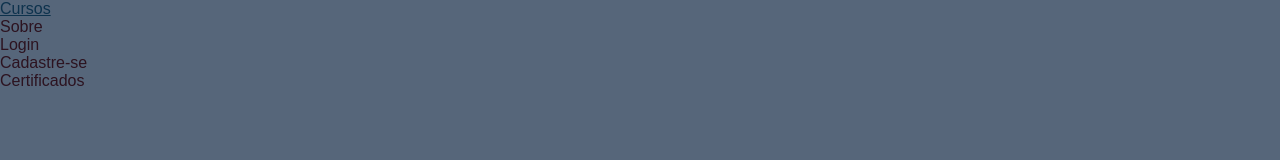
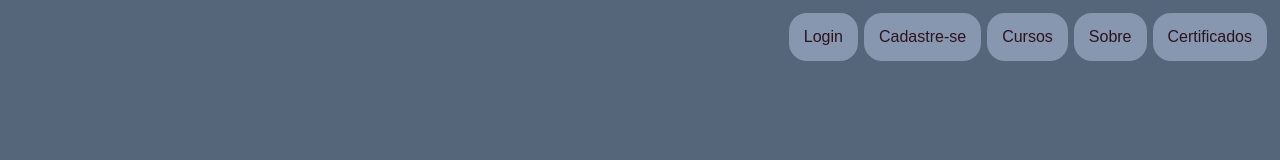
Before and after one commit to yuriaguiar-86/pagina-genius, a plain HTML site: page index.html in a window 1280 px wide. Drawn offline with Linux system fonts and the light colour scheme.

Commit message:
Index alterado, ul e li configurado no css

```diff
--- a/_css/estilo.css
+++ b/_css/estilo.css
@@ -2,6 +2,8 @@
     margin: 0px;
     padding: 0px;
 }
+
+
 
 /*Placeholder*/
 ::-webkit-input-placeholder {
@@ -23,6 +25,38 @@ body{
     -webkit-font-smoothing: antialiased;
 }
 
+
+
+/*Index*/
+.cabecalho ul{
+    overflow: hidden;
+    list-style-type: none;
+    margin: 10px 10px;
+}
+
+.cabecalho li{
+    float: right;
+    margin: 3px;
+}
+
+.cabecalho li a{
+    display: block;
+    padding: 15px;
+    text-decoration: none;
+    text-align: center;
+    color: #2C1320;
+    background-color: #8797AF;
+    border-radius: 18px;
+}
+
+.cabecalho li a:hover{
+    background-color: #2C1320;
+    color: #8797AF;
+    transition: 0.7s;
+}
+
+
+/*Página Login*/
 .box{
     width: 300px;
     position: absolute;
@@ -44,12 +78,12 @@ p{
     color: #2C1320;
 }
 
-a{
+.ipt a{
     color: #2C1320;
     text-decoration: none;
 }
 
-a:hover{
+.ipt a:hover{
     color: #0D324D;
     text-decoration: underline;
 }
@@ -77,13 +111,14 @@ a:hover{
     transition: 0.7s;
     color: #8797AF;
     background: #2C1320;
-    transform: translate(5px);
 }
 
 .box input[type= 'submit']::before{
     content: "";
     background: #56667A;
 }
+
+
 
 /*Página Cadastro*/
 .box-2{
--- a/index.html
+++ b/index.html
@@ -8,14 +8,14 @@
     <title>Genius</title>
 </head>
 <body>
-    <div>
-        <header id="cabecalho">
+    <div class="cabecalho">
+        <header>
             <ul>
+                <li><a href="">Certificados</a></li>
+                <li><a href="">Sobre</a></li>
                 <li><a href="">Cursos</a></li>
-                <li><a href="">Sobre</a></li>
-                <li><a href="">Login</a></li>
-                <li><a href="">Cadastre-se</a></li>
-                <li><a href="">Certificados</a></li>
+                <li><a href="cadastro.html">Cadastre-se</a></li>
+                <li><a href="login.html">Login</a></li>
             </ul>
         </header>
         <footer>
```
Also changed, not shown: cadastro.html (+1 -1 lines), login.html (+8 -6 lines).
